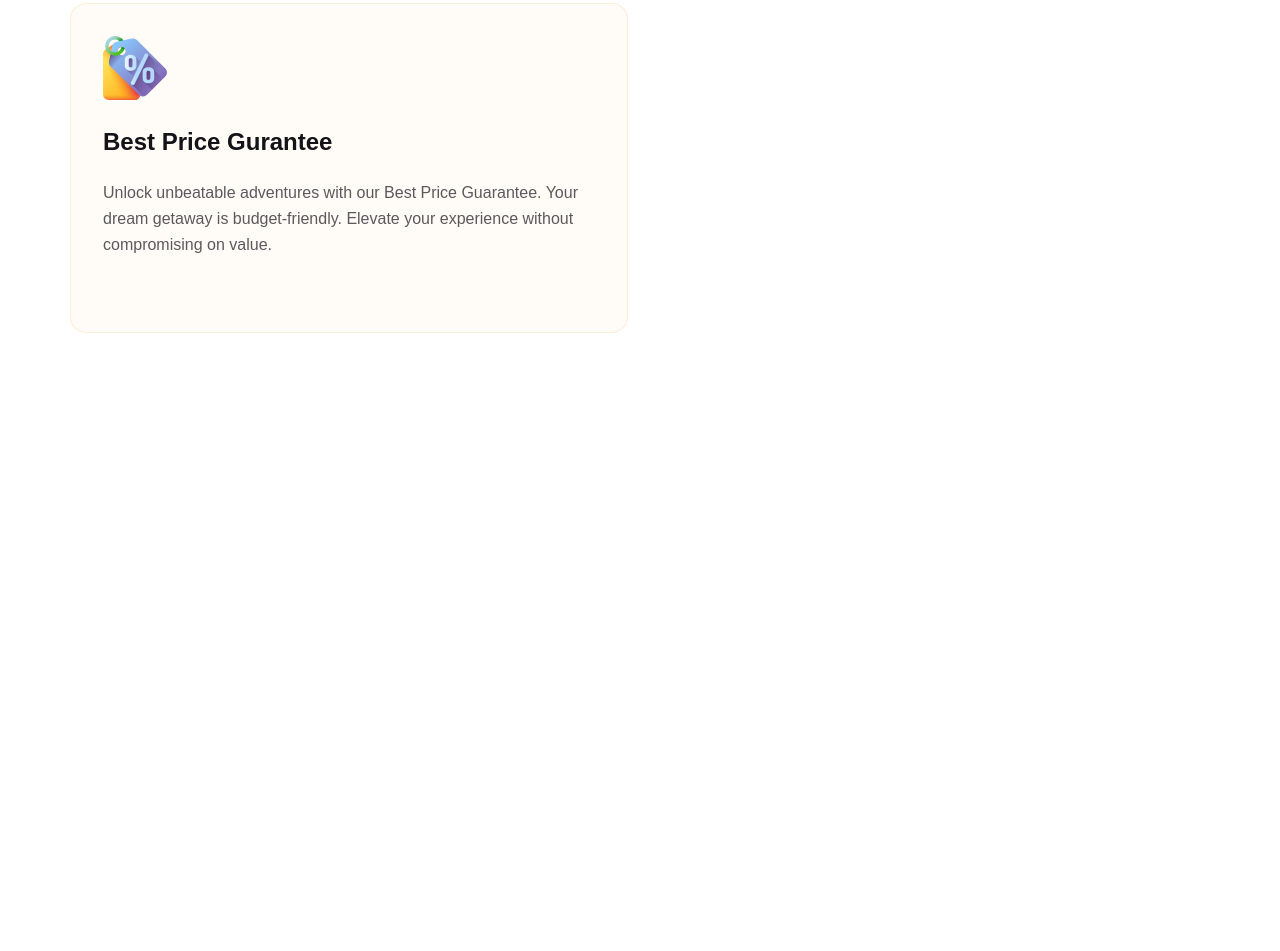
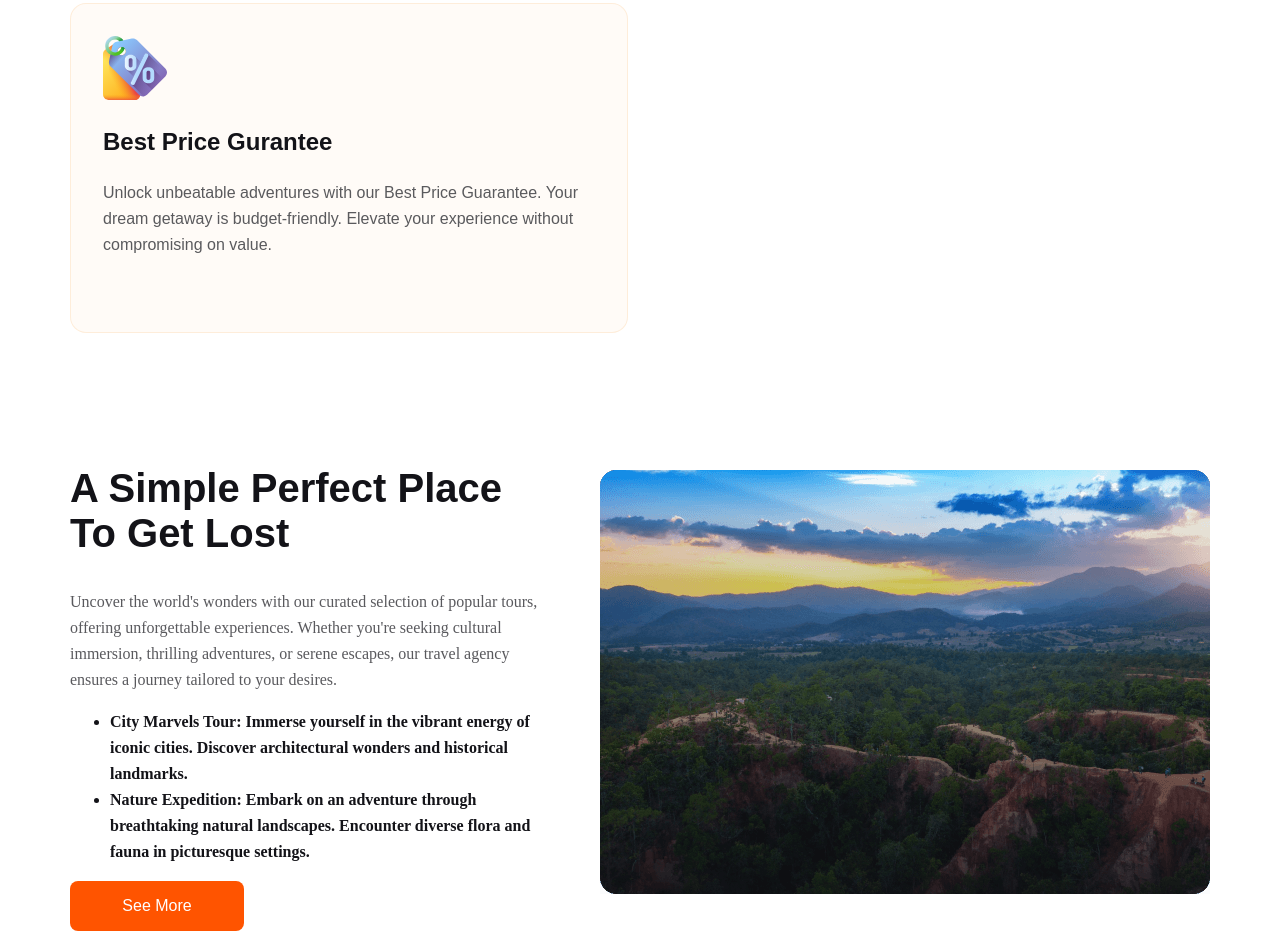
Before and after one commit to HeroProgrammer9/delta-travel, a plain HTML site: page index.html in a window 1280 px wide. Shown: the part 3066-4017 px from the top of the page. Before the commit the page ends 3419 px from the top, so only its background shows below. Drawn offline with Linux system fonts and the light colour scheme.

Commit message:
perfect place section added

```diff
--- a/index.html
+++ b/index.html
@@ -138,6 +138,26 @@
                 </div>
             </div>
         </section>
+        <section class="popular-travel">
+            <div class="popular-travel-text">
+                <h1>A Simple Perfect Place To Get Lost</h1>
+                <p>Uncover the world's wonders with our curated selection of popular tours, offering unforgettable
+                    experiences. Whether you're seeking cultural immersion, thrilling adventures, or serene escapes, our
+                    travel agency ensures a journey tailored to your desires.</p>
+                <ul>
+                    <li style="font-weight: 700; color: #131318;">City Marvels Tour: Immerse yourself in the vibrant
+                        energy of iconic cities.
+                        Discover architectural wonders and historical landmarks.
+                    </li>
+                    <li style="font-weight: 700; color: #131318;">Nature Expedition:
+                        Embark on an adventure through breathtaking natural landscapes.
+                        Encounter diverse flora and fauna in picturesque settings.
+                    </li>
+                </ul>
+                <button class="primary-button">See More</button>
+            </div>
+            <img src="Images/mountain-bangladesh.png" alt="">
+        </section>
     </main>
 
 </body>
--- a/style.css
+++ b/style.css
@@ -310,4 +310,7 @@ ul {
   .destinations-gallery div img {
     height: 286px;
   }
+  .speciality-text {
+    width: 100%;
+  }
 }
```
